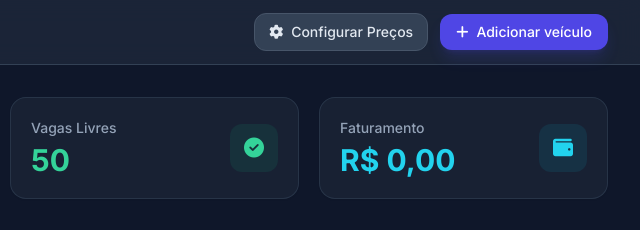
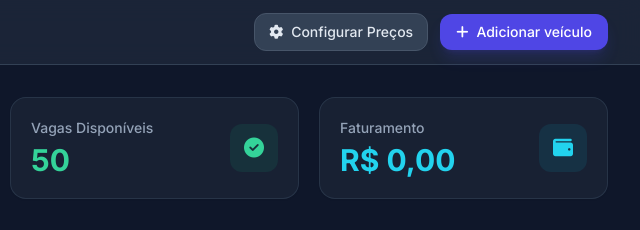
Before and after one commit to rouqog/meuProjetoNuvem, a website: page index.html in a window 1280 px wide. Shown: the top 230 px of the page, 640-1280 px from the left. Drawn offline with nearby package versions, Linux system fonts and the light colour scheme.

Commit message:
Mudança layout vagas disponíveis

```diff
--- a/index.html
+++ b/index.html
@@ -71,7 +71,7 @@
 
             <div class="bg-slate-800/60 border border-slate-700/60 p-5 rounded-2xl shadow-sm flex items-center justify-between">
                 <div>
-                    <p class="text-sm font-medium text-slate-400">Vagas Livres</p>
+                    <p class="text-sm font-medium text-slate-400">Vagas Disponíveis</p>
                     <h3 id="statLivres" class="text-3xl font-bold text-emerald-400 mt-1">50</h3>
                 </div>
                 <div class="w-12 h-12 rounded-xl bg-emerald-500/10 text-emerald-400 flex items-center justify-center text-xl">
```
